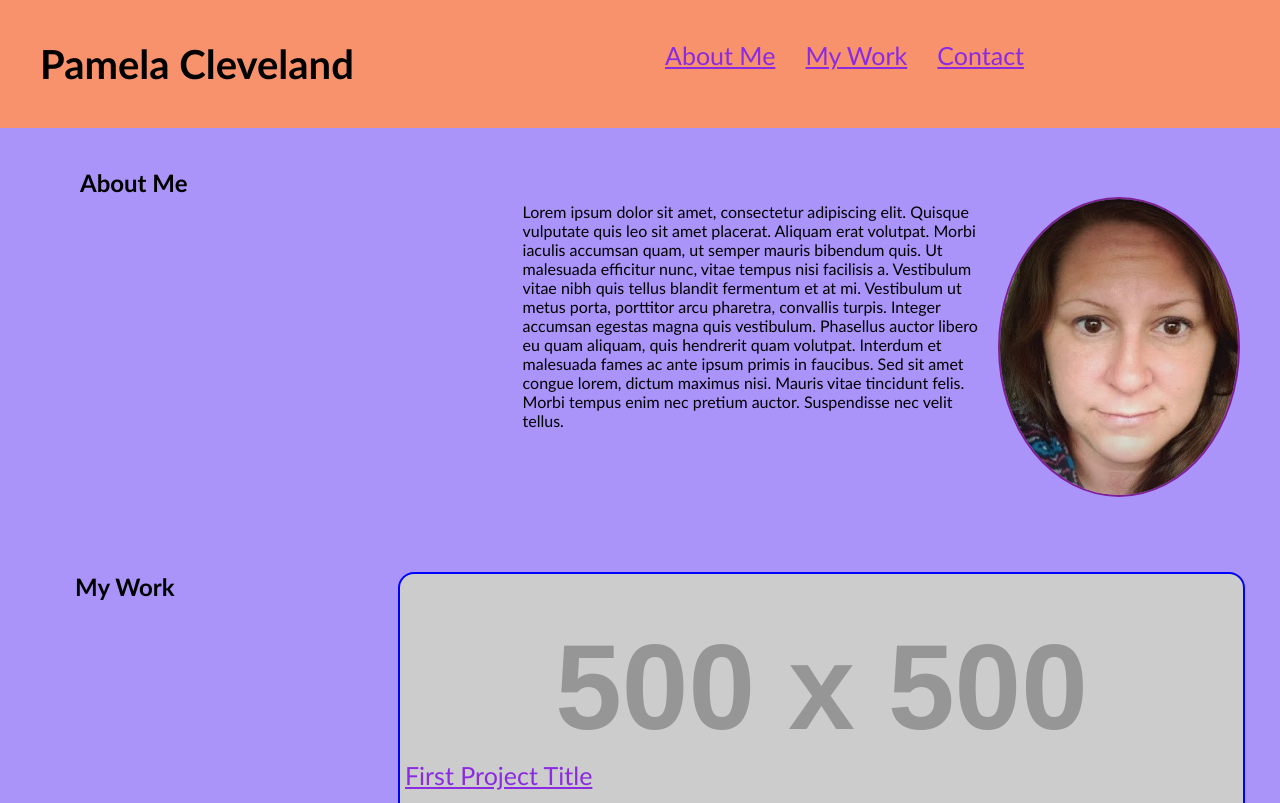
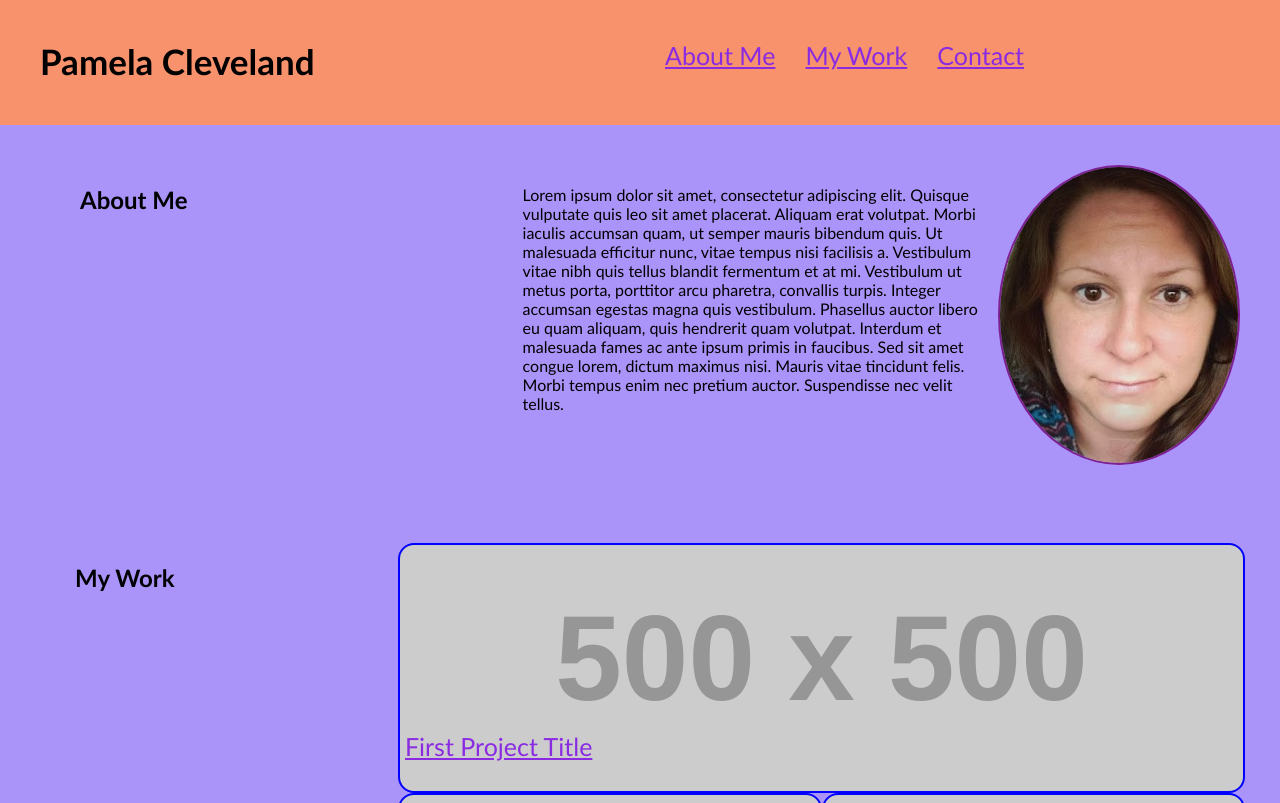
Before and after one commit to pamelac21/Portfolio, a plain HTML site: page index.html in a window 1280 px wide. Shown: the top 803 px of the page. Drawn offline with Linux system fonts and the light colour scheme; placeholder pictures from the web are drawn by us.

Commit message:
fixed inline-block elements

```diff
--- a/assets/stylesheet.css
+++ b/assets/stylesheet.css
@@ -18,22 +18,21 @@ body {
       width: 100%;
       padding: 40px 0;
       margin-top: auto;
-      float: left;
       position: top;
   }
 
 .header nav {
+    display: inline-block;
     width: 100%;
     padding: 0px;
     margin: auto;
-    float: left;
     font-size: 20px;
 }
 
 h1 {
-    display: inline;
-    font-size: 40px;
-    width: 50%;
+    float: left;
+    font-size: 35px;
+    width: 40%;
     margin-left: 40px;
 }
 
@@ -63,13 +62,14 @@ a:hover {
 .about {
     width: 100%;
     padding: 40px;
-    float: left;
+    display: inline-block;
 }
 
 .about h2 {
-    display: inline;
+    float: left;
     width: 20%;
     margin-left: 40px;
+    padding-top: 20px;
 }
 
 .about img {
@@ -83,20 +83,21 @@ a:hover {
     float: right;
     width: 50%;
     text-align: left;
-    padding: 5px;
+    padding: 20px 5px 5px 5px;
 }
 
 
 .work {
+    display: inline-block;
     padding: 35px;
     width: 100%;
-    float: left;
 }
 
 .work h2 {
     float: left;
     width: 20%;
     margin-left: 40px;
+    padding-top: 20px;
 }
 
 /*MAKE 1ST BOX LARGER THAN THE OTHERS!!!!!*/
@@ -207,8 +208,8 @@ a:hover {
 
 
 
-/*768 screens*/
-@media screen and (max-width: 768px) {
+/*848 screens*/
+@media screen and (max-width: 848px) {
     body {background-color: tan;}
     .header nav {
         width: 100%;
@@ -217,6 +218,8 @@ a:hover {
     }
 
     h1 {
+        font-size: 40px;
+        width: 100%;
         margin-left: 0;
         text-align: center;
     }
```
